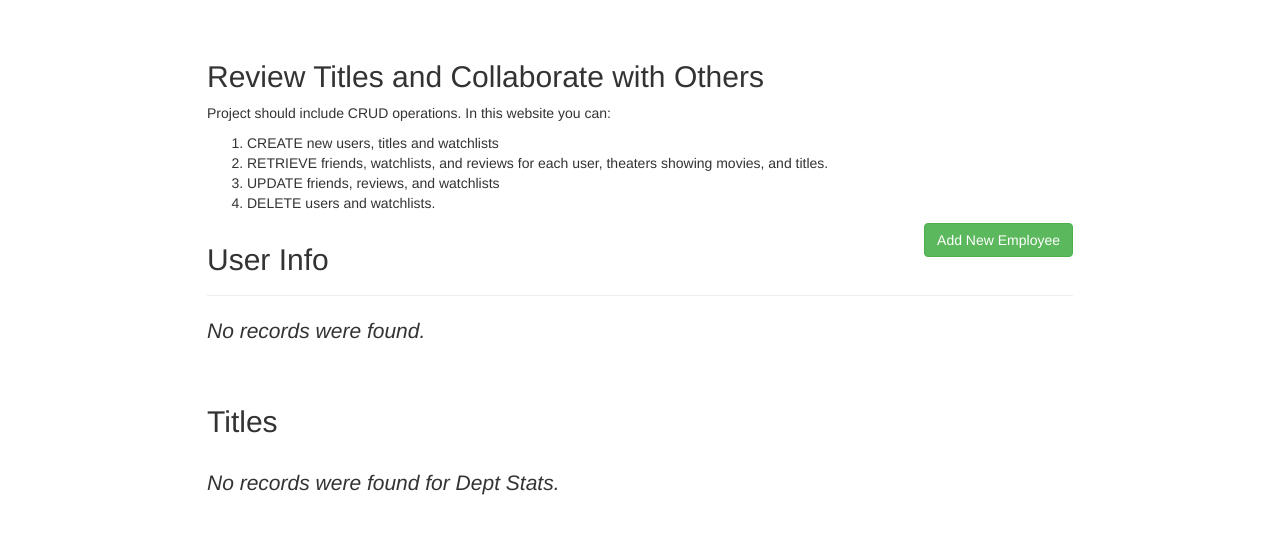
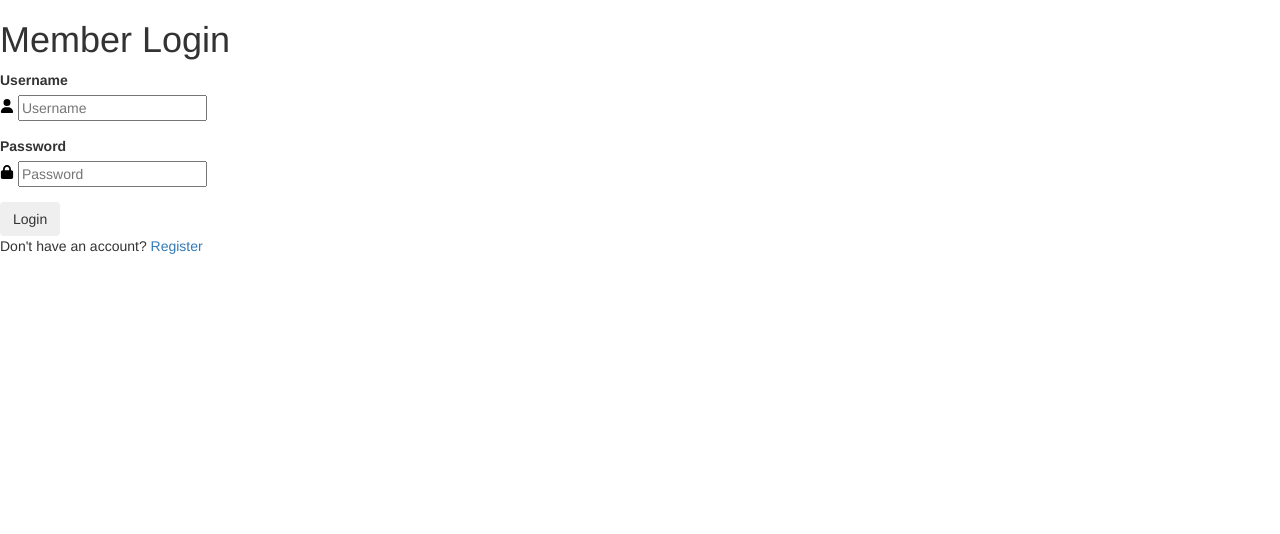
Before and after one commit to CAPerry0414/CS-340-Project, a PHP site: page / in a window 1280 px wide. Shown: the top 534 px of the page. Run offline with PHP 8.4, Linux system fonts and the light colour scheme; data that the repository does not hold is empty.

Commit message:
User authentiction implemented

```diff
--- a/index.php
+++ b/index.php
@@ -1,12 +1,18 @@
 <?php
+// We need to use sessions, so you should always initialize sessions using the below function
 session_start();
-	//$currentpage="View Employees";
+// If the user is logged in, redirect to the home page
+if (isset($_SESSION['account_loggedin'])) {
+    header('Location: home.php');
+    exit;
+}
 ?>
 <!DOCTYPE html>
-<html lang="en">
+<html>
     <head>
-    <meta charset="UTF-8">
-    <title>Title Review</title>
+        <meta charset="utf-8">
+        <meta name="viewport" content="width=device-width,minimum-scale=1">
+        <title>Login</title>
         <!-- Latest compiled and minified CSS -->
         <link rel="stylesheet" href="https://maxcdn.bootstrapcdn.com/bootstrap/3.4.1/css/bootstrap.min.css">
 
@@ -33,118 +39,30 @@
         </script>
     </head>
     <body>
-    <?php
-        // Include config file
-        require_once "config.php";
-//		include "header.php";
-	?>
-    <div class="wrapper">
-        <div class="container-fluid">
-            <div class="row">
-                <div class="col-md-12">
-		    <div class="page-header clearfix">
-		     <h2> Review Titles and Collaborate with Others </h2>
-                       <p> Project should include CRUD operations. In this website you can:
-				<ol> 	<li> CREATE new users, titles and watchlists </li>
-					<li> RETRIEVE friends, watchlists, and reviews for each user, theaters showing movies, and titles.</li>
-                                        <li> UPDATE friends, reviews, and watchlists</li>
-					<li> DELETE users and watchlists. </li>
-				</ol>
-		       <h2 class="pull-left">User Info</h2>
-                        <a href="createEmployee.php" class="btn btn-success pull-right">Add New Employee</a>
+        <div class="login">
+
+            <h1>Member Login</h1>
+
+            <form action="login.php" method="post" class="form login-form">
+
+                <label class="form-label" for="username">Username</label>
+                <div class="form-group">
+                    <svg class="form-icon-left" width="14" height="14" xmlns="http://www.w3.org/2000/svg" viewBox="0 0 448 512"><!--!Font Awesome Free 6.5.1 by @fontawesome - https://fontawesome.com License - https://fontawesome.com/license/free Copyright 2024 Fonticons, Inc.--><path d="M224 256A128 128 0 1 0 224 0a128 128 0 1 0 0 256zm-45.7 48C79.8 304 0 383.8 0 482.3C0 498.7 13.3 512 29.7 512H418.3c16.4 0 29.7-13.3 29.7-29.7C448 383.8 368.2 304 269.7 304H178.3z"/></svg>
+                    <input class="form-input" type="text" name="username" placeholder="Username" id="username" required>
                 </div>
-                    <?php
-                    // Include config file
-                    require_once "config.php";
 
-                    // Attempt select all employee query execution
-					// *****
-					// Insert your function for Salary Level
-					/*
-						$sql = "SELECT Ssn,Fname,Lname,Salary, Address, Bdate, PayLevel(Ssn) as Level, Super_ssn, Dno
-							FROM EMPLOYEE";
-					*/
-                    $sql = "SELECT user_ID as ID, username, password
-							FROM User";
-                    if($result = mysqli_query($link, $sql)){
-                        if(mysqli_num_rows($result) > 0){
-                            echo "<table class='table table-bordered table-striped'>";
-                                echo "<thead>";
-                                    echo "<tr>";
-                                        echo "<th width=8%>ID</th>";
-                                        echo "<th width=10%>Username</th>";
-                                        echo "<th width=10%>Password</th>";
-                                    echo "</tr>";
-                                echo "</thead>";
-                                echo "<tbody>";
-                                while($row = mysqli_fetch_array($result)){
-                                    echo "<tr>";
-                                        echo "<td>" . $row['ID'] . "</td>";
-                                        echo "<td>" . $row['username'] . "</td>";
-                                        echo "<td>" . $row['password'] . "</td>";
-                                        // echo "<td>";
-                                        //     echo "<a href='viewProjects.php?Ssn=". $row['Ssn']."&Lname=".$row['Lname']."' title='View Projects' data-toggle='tooltip'><span class='glyphicon glyphicon-eye-open'></span></a>";
-                                        //     echo "<a href='updateEmployee.php?Ssn=". $row['Ssn'] ."' title='Update Record' data-toggle='tooltip'><span class='glyphicon glyphicon-pencil'></span></a>";
-                                        //     echo "<a href='deleteEmployee.php?Ssn=". $row['Ssn'] ."' title='Delete Record' data-toggle='tooltip'><span class='glyphicon glyphicon-trash'></span></a>";
-										// 	echo "<a href='viewDependents.php?Ssn=". $row['Ssn']."&Lname=".$row['Lname']."' title='View Dependents' data-toggle='tooltip'><span class='glyphicon glyphicon-user'></span></a>";
-                                        // echo "</td>";
-                                    echo "</tr>";
-                                }
-                                echo "</tbody>";
-                            echo "</table>";
-                            // Free result set
-                            mysqli_free_result($result);
-                        } else{
-                            echo "<p class='lead'><em>No records were found.</em></p>";
-                        }
-                    } else{
-                        echo "ERROR: Could not able to execute $sql. <br>" . mysqli_error($link);
-                    }
-					echo "<br> <h2> Titles </h2> <br>";
+                <label class="form-label" for="password">Password</label>
+                <div class="form-group mar-bot-5">
+                    <svg class="form-icon-left" xmlns="http://www.w3.org/2000/svg" width="14" height="14" viewBox="0 0 448 512"><!--!Font Awesome Free 6.5.1 by @fontawesome - https://fontawesome.com License - https://fontawesome.com/license/free Copyright 2024 Fonticons, Inc.--><path d="M144 144v48H304V144c0-44.2-35.8-80-80-80s-80 35.8-80 80zM80 192V144C80 64.5 144.5 0 224 0s144 64.5 144 144v48h16c35.3 0 64 28.7 64 64V448c0 35.3-28.7 64-64 64H64c-35.3 0-64-28.7-64-64V256c0-35.3 28.7-64 64-64H80z"/></svg>
+                    <input class="form-input" type="password" name="password" placeholder="Password" id="password" required>
+                </div>
 
-                    // Select Department Stats
-					// You will need to Create a DEPT_STATS table
+                <button class="btn blue" type="submit">Login</button>
 
-                    $sql2 = "SELECT * FROM Title";
-                    if($result2 = mysqli_query($link, $sql2)){
-                        if(mysqli_num_rows($result2) > 0){
-							echo "<table class='table table-bordered table-striped'>";
-                                echo "<thead>";
-                                    echo "<tr>";
-                                        echo "<th width=10%>ID</th>";
-                                        echo "<th width = 15%>Name</th>";
-                                        echo "<th width = 10%>Release Date</th>";
-                                        echo "<th width = 10%>Genre</th>";
-                                        echo "<th width = 45%>Description</th>";
-                                        echo "<th width = 10%>Media Type</th>";
+                <p class="register-link">Don't have an account? <a href="register.php" class="form-link">Register</a></p>
 
-                                echo "</thead>";
-                                echo "<tbody>";
-                                while($row = mysqli_fetch_array($result2)){
-                                    echo "<tr>";
-                                        echo "<td>" . $row['title_ID'] . "</td>";
-                                        echo "<td>" . $row['title_name'] . "</td>";
-                                        echo "<td>" . $row['release_date'] . "</td>";
-                                        echo "<td>" . $row['genre'] . "</td>";
-                                        echo "<td>" . $row['description'] . "</td>";
-                                        echo "<td>" . $row['media_type'] . "</td>";
+            </form>
 
-                                    echo "</tr>";
-                                }
-                                echo "</tbody>";
-                            echo "</table>";
-                            // Free result set
-                            mysqli_free_result($result2);
-                        } else{
-                            echo "<p class='lead'><em>No records were found for Dept Stats.</em></p>";
-                        }
-                    } else{
-                        echo "ERROR: Could not able to execute $sql2. <br>" . mysqli_error($link);
-                    }
-
-                    // Close connection
-                    mysqli_close($link);
-                    ?>
-
+        </div>
     </body>
 </html>
```
Also changed, not shown: home.php (added, +150 -0 lines), login.php (+65 -40 lines). Lines whose indentation alone changed are shown as unchanged.
